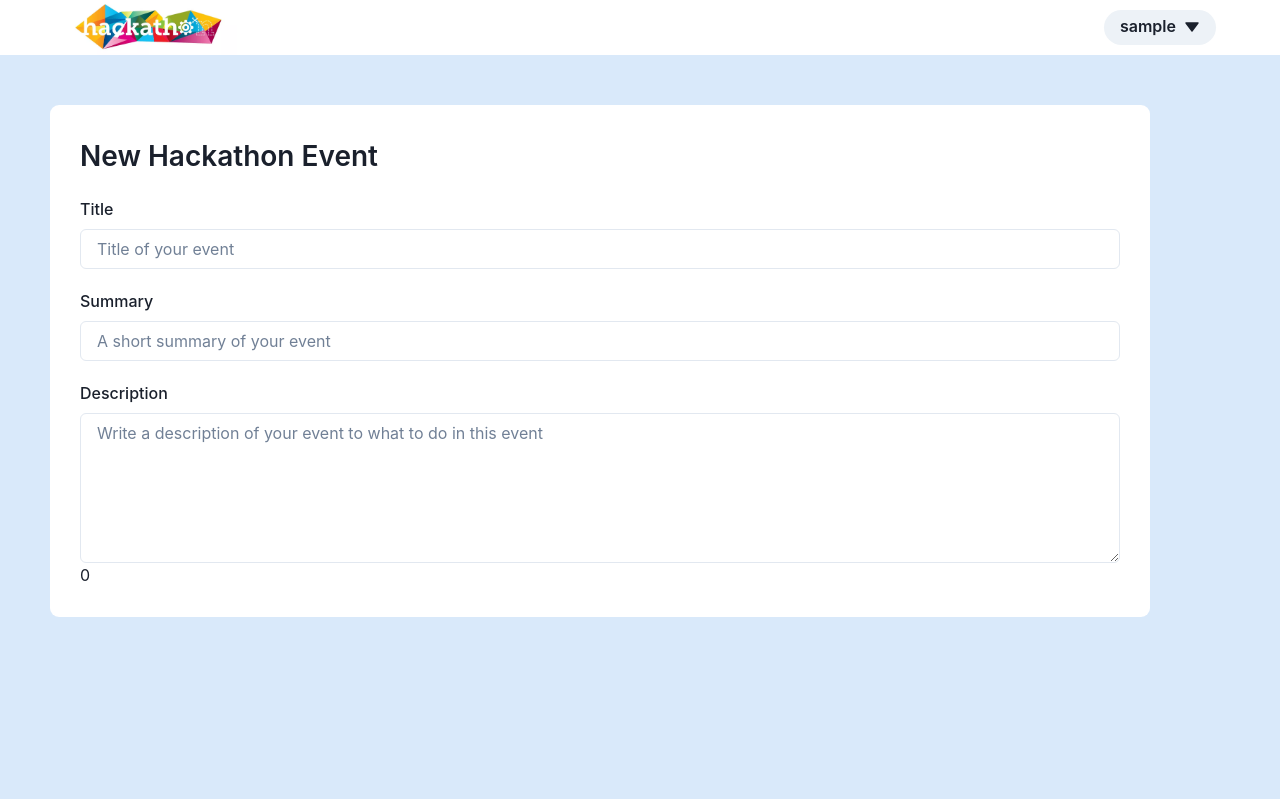
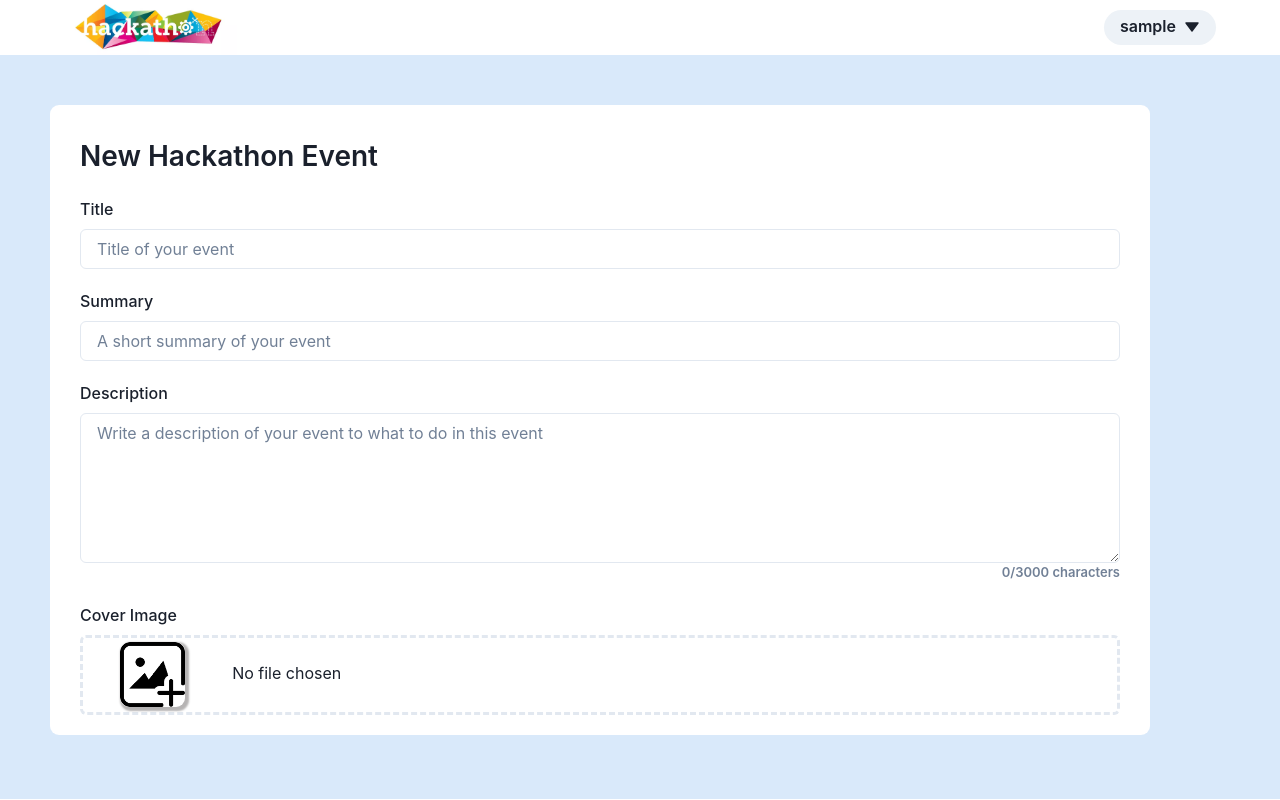
Before and after one commit to rohan80018/hackathon, a React (Create React App) app in the folder frontend/: page /events/new_event in a window 1280 px wide. Built offline with nearby package versions, Linux system fonts and the light colour scheme; sample sign-in values are in the browser's storage; what javascript-time-ago would draw is missing.

Commit message:
changes in create.js

```diff
--- a/frontend/src/components/Create.js
+++ b/frontend/src/components/Create.js
@@ -1,15 +1,18 @@
 import { useState, useContext } from "react"
 import DataContext from "../context/DataContext"
 import NavBar from "./NavBar"
-import {Flex, Text,Input, Textarea, Image, Box, FormErrorMessage, FormControl, FormLabel,} from "@chakra-ui/react"
+import {Flex,InputGroup, InputLeftElement, Text,Input, Textarea, Image, Box, FormErrorMessage, FormControl, FormLabel,} from "@chakra-ui/react"
+import upload from "../images/upload.png"
 
 export default function CreatePage(props){
   let {admin} = useContext(DataContext)
   let [desErr,setDesErr] = useState(false)
+  let [selectImage, setSelectImage] = useState("")
   let [formValue,setFormValue] = useState({
     "title":"",
     "summary":"",
-    "description":""
+    "description":"",
+    "image":""
   })
   function handleKeyDown(event){
     const {name,value} = event.target
@@ -24,6 +27,14 @@ export default function CreatePage(props){
 
   function handleChange(event){
     const {name,value} = event.target
+    console.log(name, value)
+    // if(para==="image"){
+    //   // setSelectImage(event.target.files[0])
+    // // console.log(event.target.files[0])
+
+    if (event.target.files){
+      setSelectImage(event.target.files[0])
+    }
     if(formValue.description.length<3000){
       setDesErr(false)
       setFormValue((prev) => {
@@ -34,7 +45,7 @@ export default function CreatePage(props){
     }
   }
   return(
-    <>
+    <Box className='create-div'>
       <NavBar/>
       <Box bg="#d9e9fa" minH="93svh" p="50px" pr="100px">
         <Flex bg="white" borderRadius="9px" direction="column" gap="20px" p="30px" w="1100px">
@@ -60,19 +71,41 @@ export default function CreatePage(props){
           <FormControl isInvalid={desErr}>
           <FormLabel>Description</FormLabel>
             <Textarea h="150px"
+              className="create-textarea"
               value={formValue.description}
               placeholder="Write a description of your event to what to do in this event"
               name="description"
               onChange={handleChange}
               onKeyUp={handleKeyDown}
             />
-            <Flex>
-              <FormErrorMessage>error</FormErrorMessage>
-              {formValue.description.length}
+            <Flex justify="space-between">
+              <Box>
+                <FormErrorMessage>error</FormErrorMessage>
+              </Box><Box>
+                <Text color="gray.500" fontSize="13px" fontWeight="600">{formValue.description.length}/3000 characters</Text>
+              </Box>
             </Flex>
+          </FormControl>
+
+          <FormControl>
+            <FormLabel>Cover Image</FormLabel>
+            <InputGroup size="md" h="70px">
+                <InputLeftElement
+                  ml="40px"
+                  mt="20px"
+                  pointerEvents="none"
+                  children={<Image src={props.data?`http://127.0.0.1:8000${props.data.image}`: selectImage?URL.createObjectURL(selectImage):upload} className="image-input-icon"/>}
+                  w="65px"
+                />
+                <Input h="80px" onChange={handleChange} pt="20px" type='file' borderStyle="dashed" borderWidth="3px" value={formValue.image} name="image" className="image-input"/>
+                </InputGroup>
+            {/* <Input type='file' borderStyle="dashed" borderWidth="3px" className="image-input"
+
+            /> */}
+            <FormErrorMessage></FormErrorMessage>
           </FormControl>
         </Flex>
       </Box>
-    </>
+    </Box>
   )
 }
--- a/frontend/src/context/DataContext.js
+++ b/frontend/src/context/DataContext.js
@@ -46,7 +46,7 @@ export const DataProvider = ({children}) => {
       localStorage.setItem("token", JSON.stringify(data))
       setAdmin(jwt_decode(data.access).admin)
       localStorage.setItem('admin', JSON.stringify(jwt_decode(data.access).admin))
-      navigate("/");
+      navigate("/events");
     }else if (response.status === 401 || response.status === 400){
       setLoginErr(true)
     }
--- a/frontend/src/index.css
+++ b/frontend/src/index.css
@@ -5,8 +5,11 @@ body {
     sans-serif;
   -webkit-font-smoothing: antialiased;
   -moz-osx-font-smoothing: grayscale;
+
 }
-
+body::-webkit-scrollbar{
+  display: none;
+}
 code {
   font-family: source-code-pro, Menlo, Monaco, Consolas, 'Courier New',
     monospace;
@@ -16,3 +19,15 @@ code {
   clip-path: polygon(75% 100%, 100% 0%, 100% 0%, 0% 0%, 0% 100%);
   /* font-family: cursive; */
 }
+.create-textarea::-webkit-scrollbar{
+  display: none;
+}
+
+.image-input::-webkit-file-upload-button{
+  visibility: hidden;
+}
+.image-input-icon{
+  object-fit: fill;
+  border-radius: 9px;
+  box-shadow: 2px 2px 2px 2px rgb(182, 180, 180);
+}
```
Also changed, not shown: frontend/src/images/upload.png (added).
